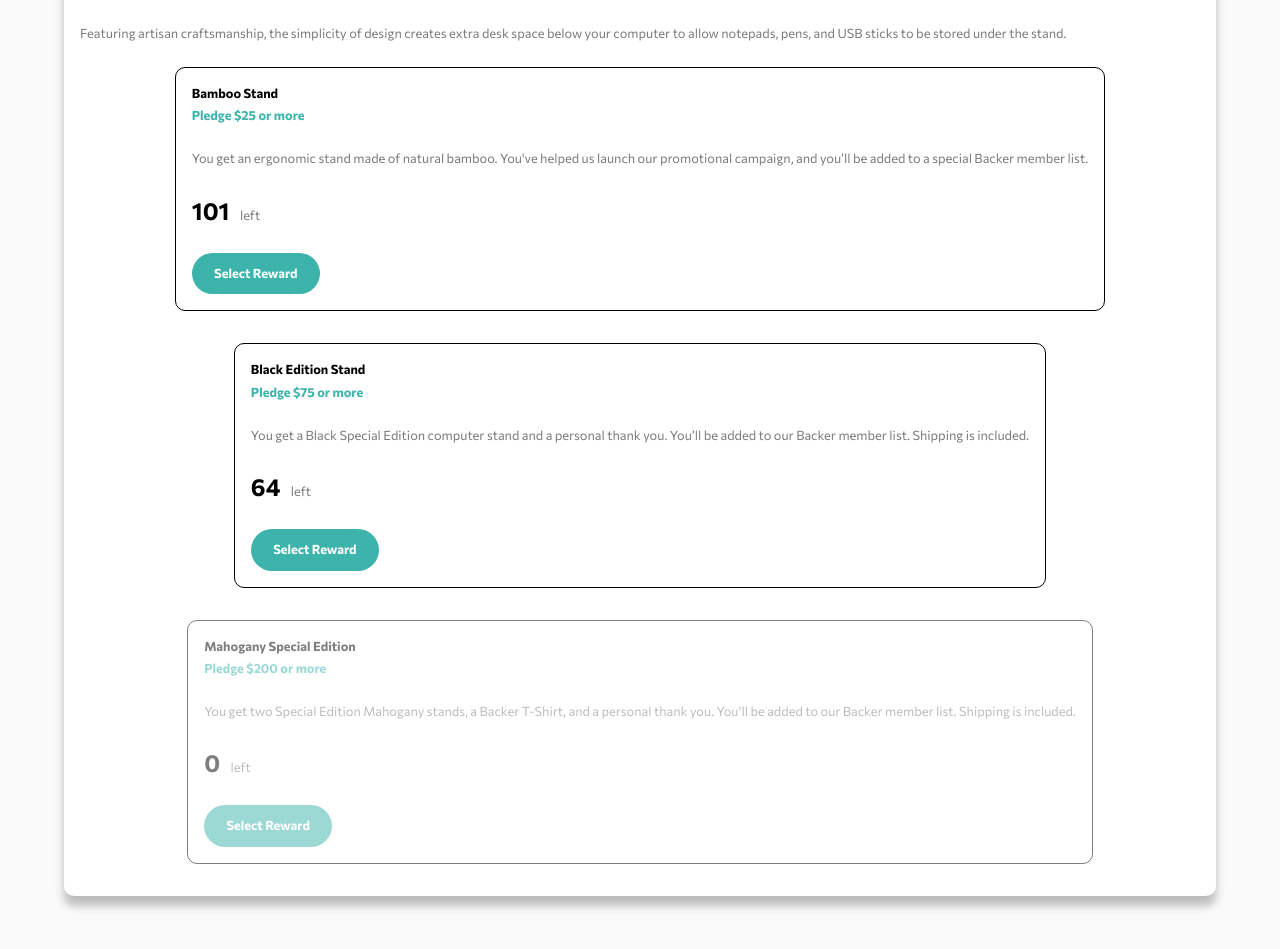
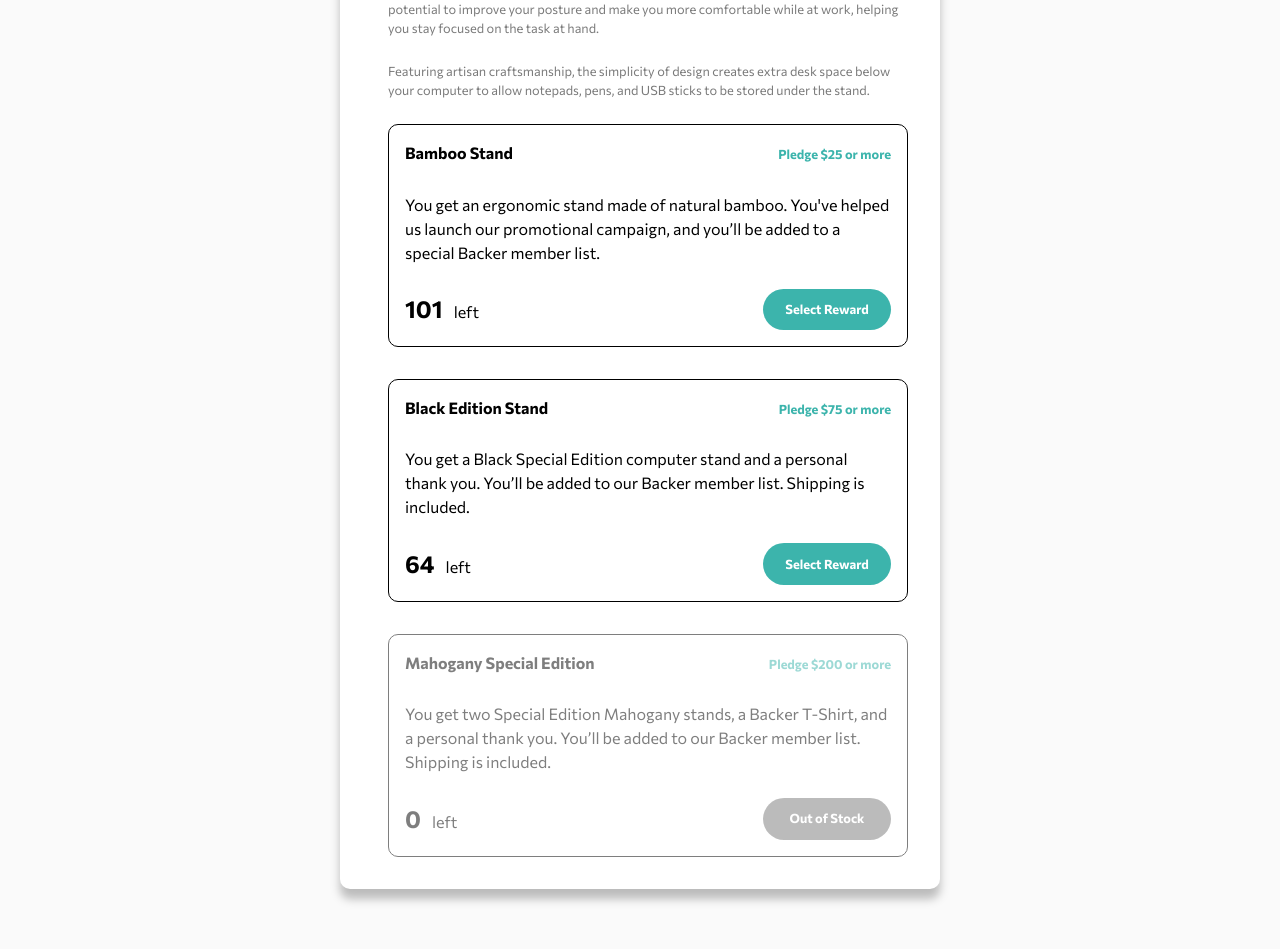
Before and after one commit to Robertron624/crowdfunding-product-page, a React (Vite) app: page / in a window 1280 px wide. Shown: the part 921-1870 px from the top of the page. Built offline with nearby package versions, Linux system fonts and the light colour scheme.

Commit message:
about this desktop design

```diff
--- a/src/components/Pledge.jsx
+++ b/src/components/Pledge.jsx
@@ -5,23 +5,29 @@ const Pledge = ({pledge}) => {
 
   const {title, pledgeAmount, description, left} = pledge
 
+  const isDeactivated = left === 0;
+
   return (
-    <div className={`pledge ${left == 0 ? 'disabled': ''}`}>
+    <div className={`pledge ${isDeactivated ? 'disabled': ''}`}>
+      <div className="pledge-top">
         <h4>
           {title}
         </h4>
         <p className='amount'>
           Pledge ${pledgeAmount} or more
         </p>
+      </div>
       <p className='description'>
         {description}
       </p>
+      <div className="left-buttons">
         <p className='left'>
           <span>{left}</span> left
         </p>
-      <button disabled={left == 0}>
-        Select Reward
+        <button className={`${isDeactivated ? 'deactivated' : ''}`} disabled={isDeactivated}>
+          {isDeactivated ? 'Out of Stock' : 'Select Reward'}
         </button>
+      </div>
     </div>
   )
 }
--- a/src/components/about.scss
+++ b/src/components/about.scss
@@ -13,13 +13,18 @@
     text-align: left;
     padding: 2rem 1rem;
 
+    @include desktop {
+        max-width: $desktop-mw;
+        padding: 2rem 2rem 2rem 3rem;
+    }
+
     h3 {
         font-size: 1.1rem;
         font-weight: 600;
         margin-bottom: 1rem;
     }
 
-    p {
+    & > p {
         color: $dark-gray;
         font-size: .8rem;
         margin-bottom: 1.5rem;
--- a/src/components/pledge.scss
+++ b/src/components/pledge.scss
@@ -11,9 +11,22 @@
         pointer-events: none;
     }
 
+    .pledge-top {
+
+        @include desktop {
+            display: flex;
+            justify-content: space-between;
+            align-items: center;
+            margin-bottom: 1.5rem;
+        }
+
         h4 {
             font-size: .8rem;
             margin-bottom: .2rem;
+
+            @include desktop {
+                font-size: 1rem;
+            }
         }
 
         .amount {
@@ -21,9 +34,19 @@
             font-weight: 700;
             color: $moderate-cyan;
         }
+    }
+
+
+    .left-buttons {
+
+        @include desktop {
+            display: flex;
+            justify-content: space-between;
+            align-items: center;
+            margin-top: 1.5rem;
+        }
 
         .left {
-
             span {
                 font-size: 1.5rem;
                 font-weight: 700;
@@ -44,8 +67,16 @@
             cursor: pointer;
             transition: all .3s ease-in-out;
 
+            &.deactivated {
+                background-color: $dark-gray;
+                color: white;
+                cursor: default;
+            }
+
             &:hover {
                 background-color: $dark-cyan;
             }
         }
     }
+
+}
--- a/src/components/project-stats.scss
+++ b/src/components/project-stats.scss
@@ -15,7 +15,7 @@
     gap: 2rem;
 
     @include desktop {
-        max-width: 600px;
+        max-width: $desktop-mw;
         padding: 1.5rem 1.5rem 1.5rem 2rem;
     }
 
--- a/src/components/project-title.scss
+++ b/src/components/project-title.scss
@@ -11,7 +11,7 @@
     position: relative;
 
     @include desktop {
-        max-width: 600px;
+        max-width: $desktop-mw;
     }
 
     .logo {
--- a/src/variables.scss
+++ b/src/variables.scss
@@ -12,6 +12,8 @@ $dark-gray: hsl(0, 0%, 48%);
 
 $light-gray: #e8e8e8;
 
+$desktop-mw: 600px;
+
 @mixin desktop {
     @media (min-width: 768px) {
         @content;
```
Lines whose indentation alone changed are shown as unchanged.
